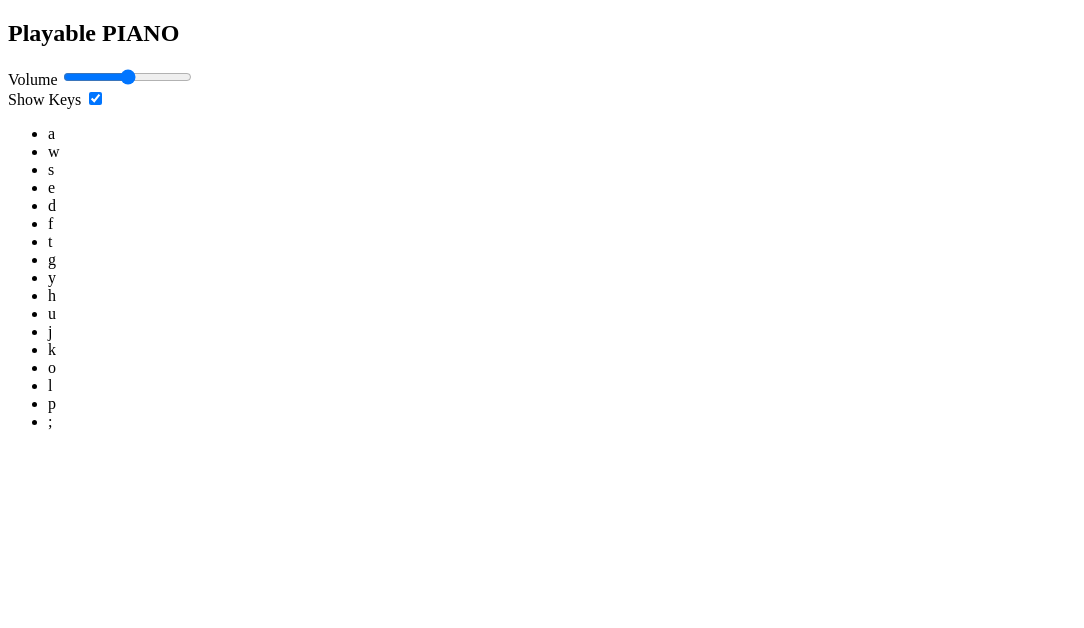
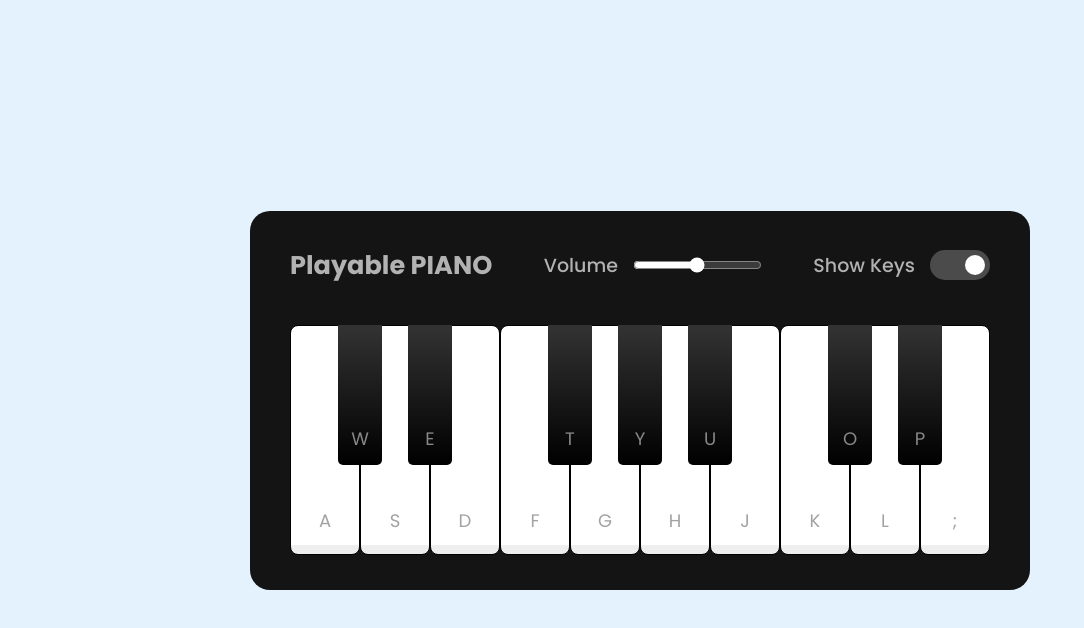
Before and after one commit to Pranav-Jadhav09/Utility, a plain HTML site: page Play-Piano/index.html in a window 1280 px wide. Shown: the whole page, without its empty margins (0-1084 px from the left). Drawn offline with Linux system fonts and the light colour scheme.

Commit message:
added styles 💄

```diff
--- a/Play-Piano/index.html
+++ b/Play-Piano/index.html
@@ -5,6 +5,14 @@
     <meta http-equiv="X-UA-Compatible" content="IE=edge" />
     <meta name="viewport" content="width=device-width, initial-scale=1.0" />
     <title>Playable Piano</title>
+
+    <!-- Google Font -->
+    <link rel="preconnect" href="https://fonts.googleapis.com" />
+    <link rel="preconnect" href="https://fonts.gstatic.com" crossorigin />
+    <link
+      href="https://fonts.googleapis.com/css2?family=Poppins:ital,wght@0,100;0,200;0,300;0,400;0,500;0,600;0,700;0,800;0,900;1,100;1,200;1,300;1,400;1,500;1,600;1,700;1,800;1,900&display=swap"
+      rel="stylesheet"
+    />
 
     <!-- Link -->
     <link rel="stylesheet" href="./style.css" />
--- a/Play-Piano/style.css
+++ b/Play-Piano/style.css
@@ -0,0 +1,127 @@
+/* Reset */
+* {
+  margin: 0;
+  padding: 0;
+  box-sizing: border-box;
+  font-family: "Poppins", sans-serif;
+}
+body {
+  display: grid;
+  place-content: center;
+  min-height: 100vh;
+  background: #e3f2fd;
+}
+
+/* Wrapper */
+.wrapper {
+  padding: 35px 40px;
+  border-radius: 20px;
+  background: #141414;
+}
+
+/* Header */
+.wrapper header {
+  display: flex;
+  color: #b2b2b2;
+  align-items: center;
+  justify-content: space-between;
+}
+header h2 {
+  font-size: 1.6rem;
+}
+header .column {
+  display: flex;
+  align-items: center;
+}
+header span {
+  font-weight: 500;
+  margin-right: 15px;
+  font-size: 1.19rem;
+}
+header input {
+  outline: none;
+  border-radius: 30px;
+}
+.volume-slider input {
+  accent-color: #fff;
+}
+
+/* Header Keys */
+.keys-checkbox input {
+  width: 60px;
+  height: 30px;
+  cursor: pointer;
+  appearance: none;
+  position: relative;
+  background: #4b4b4b;
+}
+.keys-checkbox input::before {
+  content: "";
+  position: absolute;
+  top: 50%;
+  left: 5px;
+  width: 20px;
+  height: 20px;
+  border-radius: 50%;
+  background: #8c8c8c;
+  transform: translateY(-50%);
+  transition: all 0.3s ease;
+}
+.keys-checkbox input:checked::before {
+  left: 35px;
+  background: #fff;
+}
+
+/* Piano Keys */
+.piano-keys {
+  display: flex;
+  list-style: none;
+  margin-top: 40px;
+}
+.piano-keys .key {
+  cursor: pointer;
+  user-select: none;
+  position: relative;
+  text-transform: uppercase;
+}
+.piano-keys .black {
+  z-index: 2;
+  width: 44px;
+  height: 140px;
+  margin: 0 -22px 0 -22px;
+  border-radius: 0 0 5px 5px;
+  background: linear-gradient(#333, #000);
+}
+.piano-keys .black.active {
+  box-shadow: inset -5px -10px 10px rgba(255, 255, 255, 0.1);
+  background: linear-gradient(to bottom, #000, #434343);
+}
+
+.piano-keys .white {
+  width: 70px;
+  height: 230px;
+  border-radius: 8px;
+  border: 1px solid #000;
+  background: linear-gradient(#fff 96%, #eee 4%);
+}
+.piano-keys .white.active {
+  box-shadow: inset -5px 5px 20px rgba(0, 0, 0, 0.2);
+  background: linear-gradient(to bottom, #fff 0%, #eee 100%);
+}
+.piano-keys .key span {
+  position: absolute;
+  bottom: 20px;
+  width: 100%;
+  color: #a2a2a2;
+  font-size: 1.13rem;
+  text-align: center;
+}
+.piano-keys .key.hide span {
+  display: none;
+}
+.piano-keys .black span {
+  bottom: 13px;
+  color: #888;
+}
+
+/* Media Queries */
```
